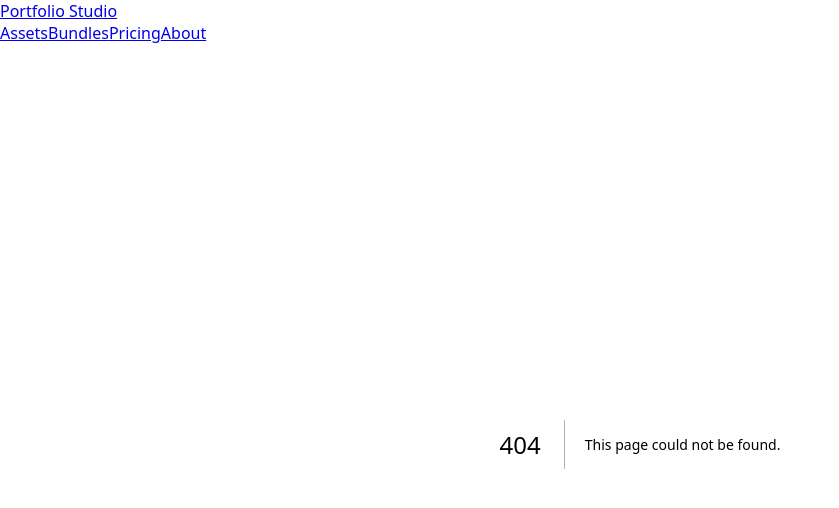
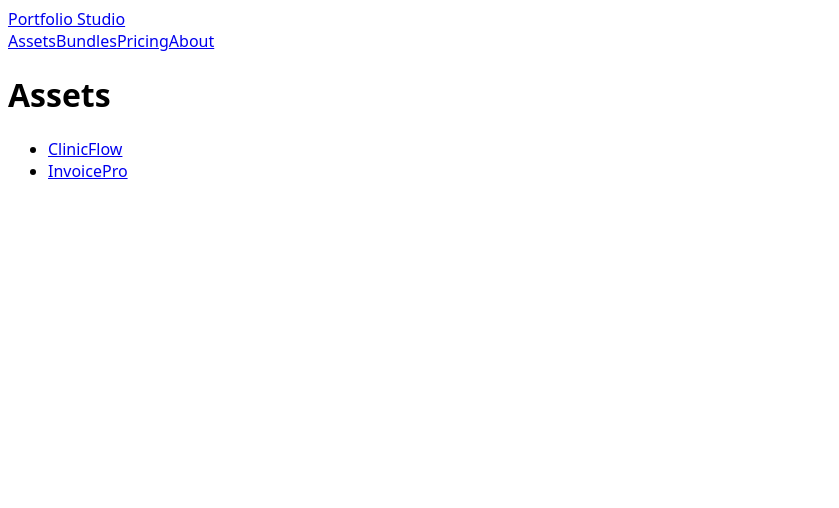
Before and after one commit to Full-Stack-Assets/portfolio-hub, a Next.js app: page /assets in a window 1280 px wide. Before the commit this address had no page. Shown: the top 508 px of the page, without its empty margins (0-839 px from the left). Built offline with nearby package versions, Linux system fonts and the light colour scheme.

Commit message:
Add AssetsPage component to display assets

```diff
--- /dev/null
+++ b/app/assets/page.tsx
@@ -0,0 +1,19 @@
+import Link from "next/link"
+import { getAllAssets } from "@/lib/assets"
+
+export default function AssetsPage() {
+  const assets = getAllAssets()
+
+  return (
+    <div>
+      <h1>Assets</h1>
+      <ul>
+        {assets.map(asset => (
+          <li key={asset.slug}>
+            <Link href={`/assets/${asset.slug}`}>{asset.name}</Link>
+          </li>
+        ))}
+      </ul>
+    </div>
+  )
+}
```
Also changed, not shown: 1 other file (tests, documents, lock files or other folders).
